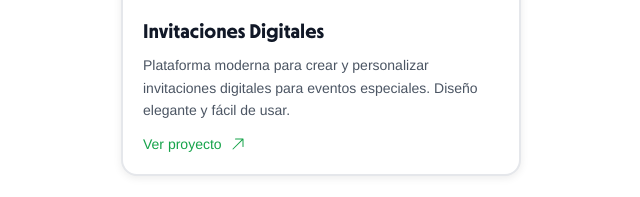
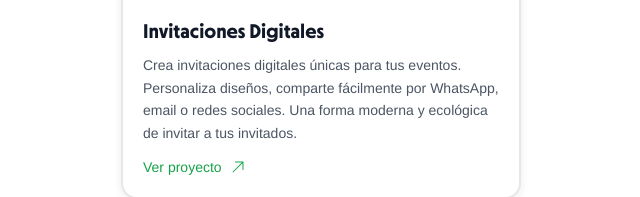
Before and after one commit to Patriciaddc80/link-inbio, a Next.js app: page / in a window 1280 px wide. Shown: the part 909-1106 px from the top of the page, without its empty margins (319-959 px from the left). Built offline with nearby package versions, Linux system fonts and the light colour scheme.

Commit message:
Update project description to focus on digital invitations features

```diff
--- a/src/app/page.tsx
+++ b/src/app/page.tsx
@@ -9,7 +9,6 @@ import Globe from './components/icons/Globe';
 import Footer from './components/Footer';
 import ProjectCard from './components/ProjectCard';
 import { motion } from 'framer-motion';
-// import Download from './components/icons/Download';
 
 
 export default function Home() {
@@ -80,7 +79,7 @@ export default function Home() {
                     imageAlt="Invitaciones Digitales"
                     badge="INVITACIONES DIGITALES-DEMO"
                     title="Invitaciones Digitales"
-                    description="Plataforma moderna para crear y personalizar invitaciones digitales para eventos especiales. Diseño elegante y fácil de usar."
+                    description="Crea invitaciones digitales únicas para tus eventos. Personaliza diseños, comparte fácilmente por WhatsApp, email o redes sociales. Una forma moderna y ecológica de invitar a tus invitados."
                   />
                 </motion.div>
               </div>
@@ -92,7 +91,7 @@ export default function Home() {
             className="bg-white"
             initial={{ y: 20, opacity: 0 }}
             animate={{ y: 0, opacity: 1 }}
-            transition={{ duration: 0.5, delay: 1.0 }}
+            transition={{ duration: 0.5, delay: 1 }}
           >
             <div className="container mx-auto max-w-md px-6 pb-6">
               <LocationMap />
```
